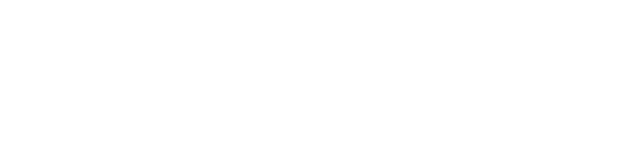
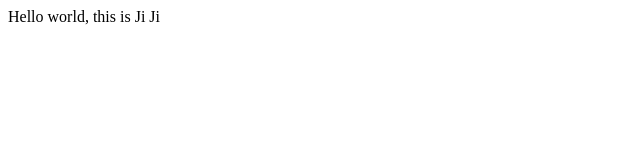
Before and after one commit to rabbittracey/coursera_test, a plain HTML site: page site/index.html in a window 1280 px wide. Shown: the whole page, without its empty margins (0-640 px from the left). Drawn offline with Linux system fonts and the light colour scheme.

Commit message:
my first page

```diff
--- a/site/index.html
+++ b/site/index.html
@@ -4,6 +4,6 @@
 	<title>Coursera</title>
 </head>
 <body>
-
+ Hello world, this is Ji Ji
 </body>
 </html>
```
